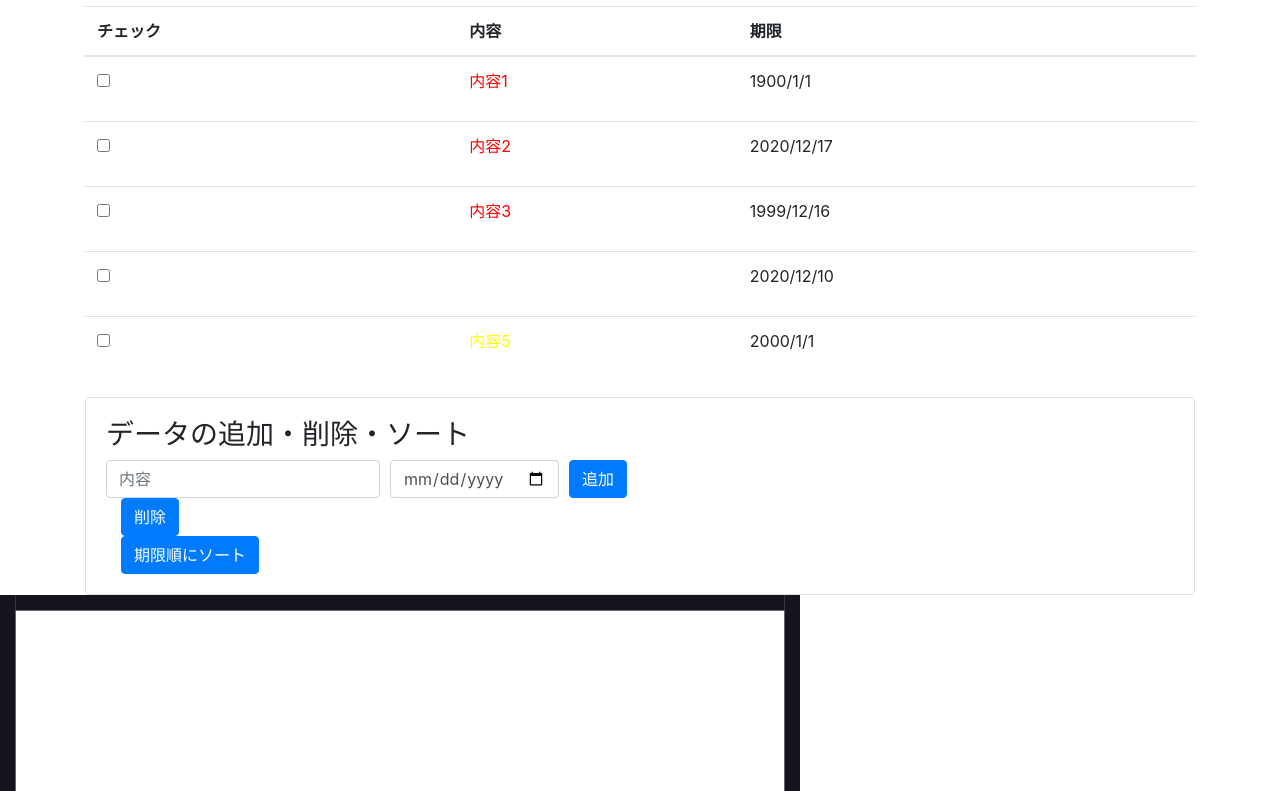
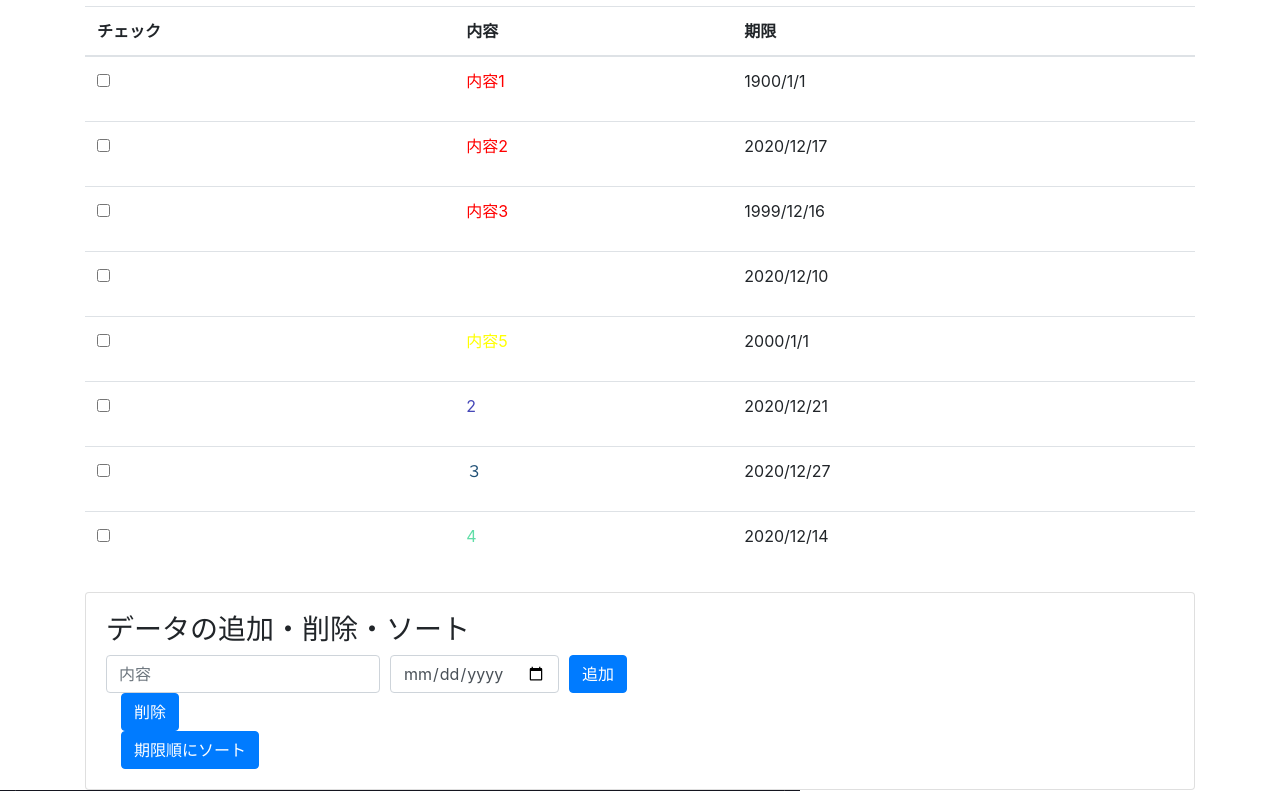
Before and after one commit to 2020-AIT-OOP2-Group10/BubbleToDo, a Flask app: template templates/index.html in a window 1280 px wide. Shown: the part 254-1045 px from the top of the page. Run offline with Flask 2, Linux system fonts and the light colour scheme; the template is opened without the code that fills it, so the values that code supplies are empty; parts of the project's set-up code (start-up, migrations or seed data) failed here and were passed over; some libraries are stand-ins or nearby versions.

Commit message:
[update] app.py

```diff
--- a/app.py
+++ b/app.py
@@ -1,6 +1,8 @@
 from flask import Flask, request, render_template, jsonify, send_from_directory
 import json  # Python標準のJSONライブラリを読み込んで、データの保存等に使用する
 import datetime # 日付でソートする際に使用
+import create_bubble_img
+import random
 
 app = Flask(__name__)
 app.config["JSON_AS_ASCII"] = False  # 日本語などのASCII以外の文字列を返したい場合は、こちらを設定しておく
@@ -45,6 +47,14 @@
     with open('todo-list.json', 'w') as f:
         json.dump(json_data, f, ensure_ascii=False, indent=4, sort_keys=True, separators=(',', ': '))
 
+    #　json読み込み
+    with open('todo-list.json','r',encoding="utf-8") as f:
+        jsn = json.load(f)
+
+    # バブル画像を作成
+    for i in range(0,len(jsn)):
+        create_bubble_img.create_bubble_img(jsn[i]["content"], jsn[i]["timelimit"], jsn[i]["color"])
+
     return jsonify({
         "status": "append completed"
     })
@@ -82,6 +92,14 @@
     with open('todo-list.json', 'w') as f:
         json.dump(json_data, f, ensure_ascii=False, indent=4, sort_keys=True, separators=(',', ': '))
 
+    #　json読み込み
+    with open('todo-list.json','r',encoding="utf-8") as f:
+        jsn = json.load(f)
+
+    # バブル画像を作成
+    for i in range(0,len(jsn)):
+        create_bubble_img.create_bubble_img(jsn[i]["content"], jsn[i]["timelimit"], jsn[i]["color"])
+
     return jsonify({
         "status": "append completed"
     })
@@ -111,6 +129,15 @@
 # http://127.0.0.1:5000/
 @app.route('/')
 def index():
+
+    #　json読み込み
+    with open('todo-list.json','r',encoding="utf-8") as f:
+        jsn = json.load(f)
+
+    # バブル画像を作成
+    for i in range(0,len(jsn)):
+        create_bubble_img.create_bubble_img(jsn[i]["content"], jsn[i]["timelimit"], jsn[i]["color"])
+
     return(render_template("index.html"))
 
 
--- a/templates/index.html
+++ b/templates/index.html
@@ -51,11 +51,11 @@
                 <div class="form-row align-items-center">
                     <div class="col-auto"><input type="text" class="form-control" placeholder="内容" id="content" name="ct"></div>
                     <div class="col-auto"><input type="date" class="form-control" placeholder="期限" id="time-limit" name="tl"></div>
-                    <div class="col-auto"><button id="add-submit" class="btn btn-primary">追加</button></div>
+                    <div class="col-auto"><button id="add-submit" class="btn btn-primary" onclick="location.reload()">追加</button></div>
                 </div>
             </form>
             <form id="remove">
-                <div class="col-auto"><button id="remove-submit" class="btn btn-primary">削除</button></div>
+                <div class="col-auto"><button id="remove-submit" class="btn btn-primary" onclick="location.reload()">削除</button></div>
             </form>
             <form id="sort">
                 <div class="col-auto"><button id="sort-submit" class="btn btn-primary" value="init">期限順にソート</button></div>
--- a/todo-list.json
+++ b/todo-list.json
@@ -28,5 +28,23 @@
         "content": "内容5",
         "id": 5,
         "timelimit": "2000/1/1"
+    },
+    {
+        "color": "#4648B8",
+        "content": "2",
+        "id": 6,
+        "timelimit": "2020/12/21"
+    },
+    {
+        "color": "#1E4F75",
+        "content": "３",
+        "id": 7,
+        "timelimit": "2020/12/27"
+    },
+    {
+        "color": "#60DEA7",
+        "content": "4",
+        "id": 8,
+        "timelimit": "2020/12/14"
     }
 ]
```
Also changed, not shown: img/2.png (added), img/4.png (added), img/３.png (added).
